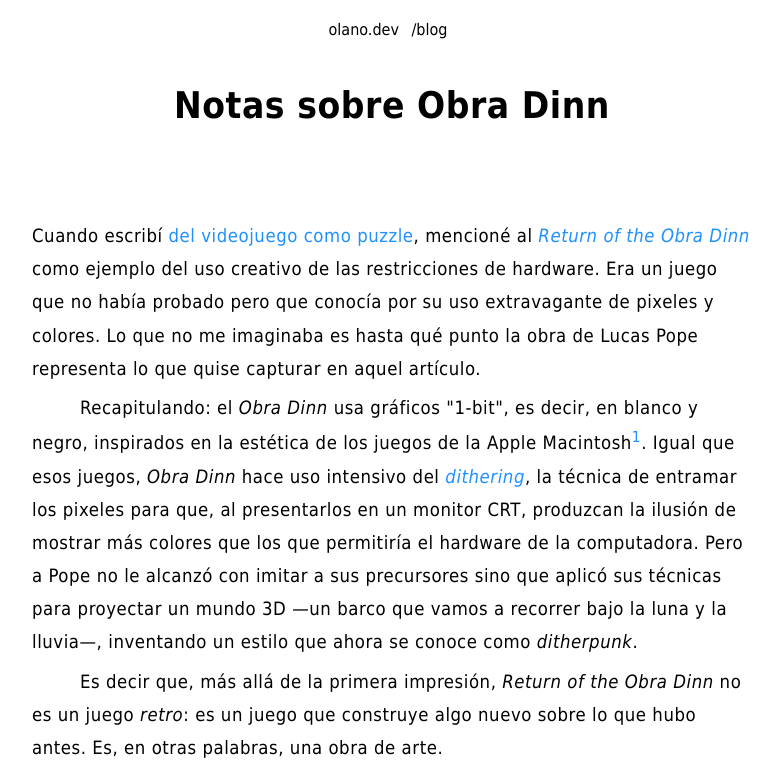
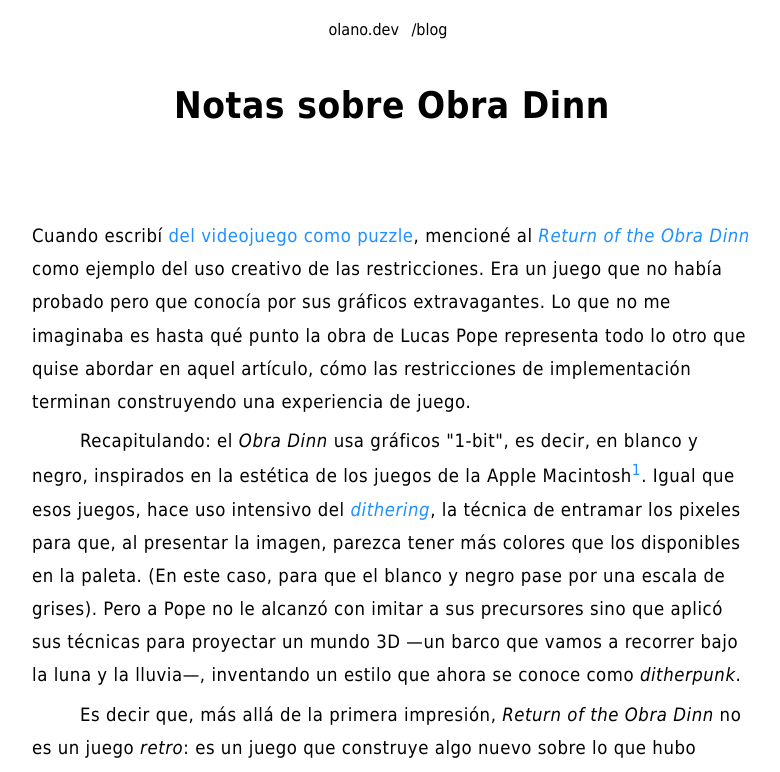
Before and after one commit to facundoolano/olano.dev, a Jekyll site: the page built from _posts/2023-11-01-notas-sobre-obra-dinn.html, in a window 1280 px wide and 900 px high, cut to the strip 0-772 px from the top of the window. Shown: the whole strip, without its empty margins (248-1028 px from the left). Built offline with Jekyll 4.4.1, drawn with Linux system fonts in a browser that asks for light colours; some of the changed text lies outside the part shown.

Commit message:
more cleanup

```diff
--- a/_posts/2023-11-01-notas-sobre-obra-dinn.html
+++ b/_posts/2023-11-01-notas-sobre-obra-dinn.html
@@ -9,11 +9,11 @@
 
 
 <p>
-Cuando escribí <a href="../2023-06-16-del-videojuego-como-puzzle/">del videojuego como puzzle</a>, mencioné al <a href="https://obradinn.com"><i>Return of the Obra Dinn</i></a> como  ejemplo del uso creativo de las restricciones de hardware. Era un juego que no había probado pero que conocía por su uso extravagante de pixeles y colores. Lo que no me imaginaba es hasta qué punto la obra de Lucas Pope representa lo que quise capturar en aquel artículo.
+Cuando escribí <a href="../2023-06-16-del-videojuego-como-puzzle/">del videojuego como puzzle</a>, mencioné al <a href="https://obradinn.com"><i>Return of the Obra Dinn</i></a> como  ejemplo del uso creativo de las restricciones. Era un juego que no había probado pero que conocía por sus gráficos extravagantes. Lo que no me imaginaba es hasta qué punto la obra de Lucas Pope representa todo lo otro que quise abordar en aquel artículo, cómo las restricciones de implementación terminan construyendo una experiencia de juego.
 </p>
 
 <p>
-Recapitulando: el <i>Obra Dinn</i> usa gráficos "1-bit", es decir, en blanco y negro, inspirados en la estética de los juegos de la Apple Macintosh<sup><a id="fnr.1" class="footref" href="#fn.1">1</a></sup>. Igual que esos juegos, <i>Obra Dinn</i> hace uso intensivo del <a href="https://es.wikipedia.org/wiki/Tramado"><i>dithering</i></a>, la técnica de entramar los pixeles para que, al presentarlos en un monitor CRT, produzcan la ilusión de mostrar más colores que los que permitiría el hardware de la computadora. Pero a Pope no le alcanzó con imitar a sus precursores sino que aplicó sus técnicas para proyectar un mundo 3D &#x2014;un barco que vamos a recorrer bajo la luna y la lluvia&#x2014;, inventando un estilo que ahora se conoce como <i>ditherpunk</i>.
+Recapitulando: el <i>Obra Dinn</i> usa gráficos "1-bit", es decir, en blanco y negro, inspirados en la estética de los juegos de la Apple Macintosh<sup><a id="fnr.1" class="footref" href="#fn.1">1</a></sup>. Igual que esos juegos, hace uso intensivo del <a href="https://es.wikipedia.org/wiki/Tramado"><i>dithering</i></a>, la técnica de entramar los pixeles para que, al presentar la imagen, parezca tener más colores que los disponibles en la paleta. (En este caso, para que el blanco y negro pase por una escala de grises). Pero a Pope no le alcanzó con imitar a sus precursores sino que aplicó sus técnicas para proyectar un mundo 3D &#x2014;un barco que vamos a recorrer bajo la luna y la lluvia&#x2014;, inventando un estilo que ahora se conoce como <i>ditherpunk</i>.
 </p>
 
 <p>
@@ -42,7 +42,7 @@
 </p>
 
 <p>
-Pero si se trata de buscar parecidos, <i>Return of the Obra Dinn</i> se emparenta sobre todo con <i>The Last Express</i>: por ser ficciones de época, de género policial, situadas en un espacio confinado (un barco en este caso, un tren en el otro). Por la manera en que el jugador dispone del tiempo como instrumento. Ante todo, por ser dos juegos únicos en su especie. Pero mientras que la obra de Jordan Mechner fue una caótica superproducción que no terminó de acomodarse en el producto final, <i>Obra Dinn</i> es un mecanismo de relojería en cada una de cuyas piezas intuimos la mano del autor.
+Pero si se trata de buscar parecidos, <i>Return of the Obra Dinn</i> se emparenta sobre todo con <i>The Last Express</i>: por ser ficciones de época, de género policial, situadas en un espacio confinado (un barco en este caso, un tren en el otro); por la manera en que el jugador dispone del tiempo como instrumento; ante todo, por ser dos juegos únicos en su especie. Pero mientras que la obra de Jordan Mechner fue una caótica superproducción que no terminó de acomodarse en el producto final, <i>Obra Dinn</i> es un mecanismo de relojería en cada una de cuyas piezas intuimos la mano del autor.
 </p>
 
 <div class="text-center">
--- a/org/_posts/2023-11-01-notas-sobre-obra-dinn.org
+++ b/org/_posts/2023-11-01-notas-sobre-obra-dinn.org
@@ -12,9 +12,9 @@
 #+END_EXPORT
 
 
-Cuando escribí [[file:../2023-06-16-del-videojuego-como-puzzle/][del videojuego como puzzle]], mencioné al [[https://obradinn.com][/Return of the Obra Dinn/]] como  ejemplo del uso creativo de las restricciones de hardware. Era un juego que no había probado pero que conocía por su uso extravagante de pixeles y colores. Lo que no me imaginaba es hasta qué punto la obra de Lucas Pope representa lo que quise capturar en aquel artículo.
+Cuando escribí [[file:../2023-06-16-del-videojuego-como-puzzle/][del videojuego como puzzle]], mencioné al [[https://obradinn.com][/Return of the Obra Dinn/]] como  ejemplo del uso creativo de las restricciones. Era un juego que no había probado pero que conocía por sus gráficos extravagantes. Lo que no me imaginaba es hasta qué punto la obra de Lucas Pope representa todo lo otro que quise abordar en aquel artículo, cómo las restricciones de implementación terminan construyendo una experiencia de juego.
 
-Recapitulando: el /Obra Dinn/ usa gráficos "1-bit", es decir, en blanco y negro, inspirados en la estética de los juegos de la Apple Macintosh[fn:2]. Igual que esos juegos, /Obra Dinn/ hace uso intensivo del [[https://es.wikipedia.org/wiki/Tramado][/dithering/]], la técnica de entramar los pixeles para que, al presentarlos en un monitor CRT, produzcan la ilusión de mostrar más colores que los que permitiría el hardware de la computadora. Pero a Pope no le alcanzó con imitar a sus precursores sino que aplicó sus técnicas para proyectar un mundo 3D ---un barco que vamos a recorrer bajo la luna y la lluvia---, inventando un estilo que ahora se conoce como /ditherpunk/.
+Recapitulando: el /Obra Dinn/ usa gráficos "1-bit", es decir, en blanco y negro, inspirados en la estética de los juegos de la Apple Macintosh[fn:2]. Igual que esos juegos, hace uso intensivo del [[https://es.wikipedia.org/wiki/Tramado][/dithering/]], la técnica de entramar los pixeles para que, al presentar la imagen, parezca tener más colores que los disponibles en la paleta. (En este caso, para que el blanco y negro pase por una escala de grises). Pero a Pope no le alcanzó con imitar a sus precursores sino que aplicó sus técnicas para proyectar un mundo 3D ---un barco que vamos a recorrer bajo la luna y la lluvia---, inventando un estilo que ahora se conoce como /ditherpunk/.
 
 Es decir que, más allá de la primera impresión, /Return of the Obra Dinn/ no es un juego /retro/: es un juego que construye algo nuevo sobre lo que hubo antes. Es, en otras palabras, una obra de arte.
 
@@ -33,7 +33,7 @@
 Aunque caminemos entre sus restos, aunque solo lleguemos a verlos a través de recuerdos y fragmentos de diálogos, los personajes son una presencia constante sobre el barco. La propia mecánica del juego nos obliga a ponerle cara a los nombres, a especular sobre idiomas y nacionalidades, a estudiar relaciones y oficios de a bordo. Nada más lejos de los frívolos "pasa-puzzles" a lo /Myst/, que nos largaban en una isla desierta a resolver juegos de ingenio. En todo caso, por la sofisticación gráfica, por la amenaza del entorno,
 por el silencio interrumpido apenas por el viento y el chirriar de la madera, es al primer /Alone in the Dark/ que evoca este juego.
 
-Pero si se trata de buscar parecidos, /Return of the Obra Dinn/ se emparenta sobre todo con /The Last Express/: por ser ficciones de época, de género policial, situadas en un espacio confinado (un barco en este caso, un tren en el otro). Por la manera en que el jugador dispone del tiempo como instrumento. Ante todo, por ser dos juegos únicos en su especie. Pero mientras que la obra de Jordan Mechner fue una caótica superproducción que no terminó de acomodarse en el producto final, /Obra Dinn/ es un mecanismo de relojería en cada una de cuyas piezas intuimos la mano del autor.
+Pero si se trata de buscar parecidos, /Return of the Obra Dinn/ se emparenta sobre todo con /The Last Express/: por ser ficciones de época, de género policial, situadas en un espacio confinado (un barco en este caso, un tren en el otro); por la manera en que el jugador dispone del tiempo como instrumento; ante todo, por ser dos juegos únicos en su especie. Pero mientras que la obra de Jordan Mechner fue una caótica superproducción que no terminó de acomodarse en el producto final, /Obra Dinn/ es un mecanismo de relojería en cada una de cuyas piezas intuimos la mano del autor.
 
 #+BEGIN_EXPORT html
 <div class="text-center">
```
